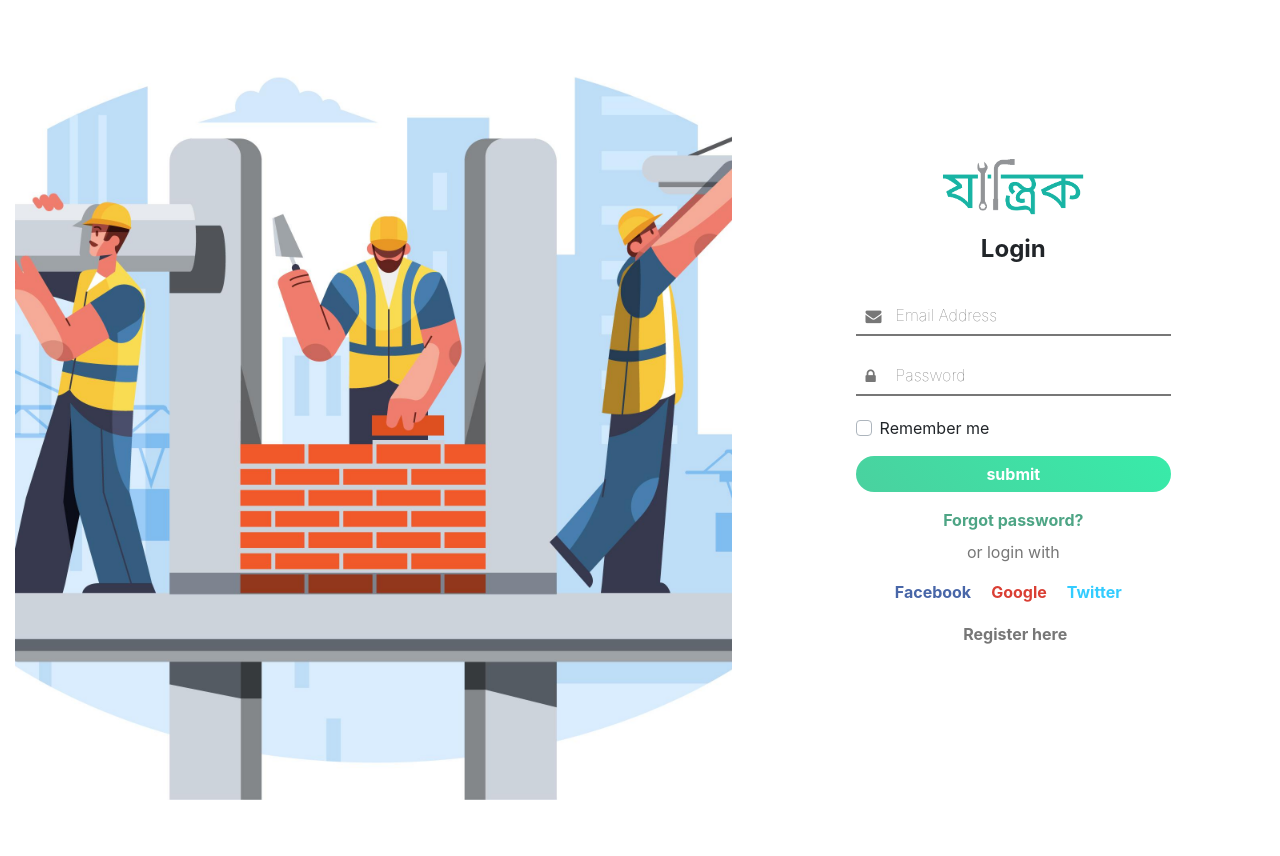
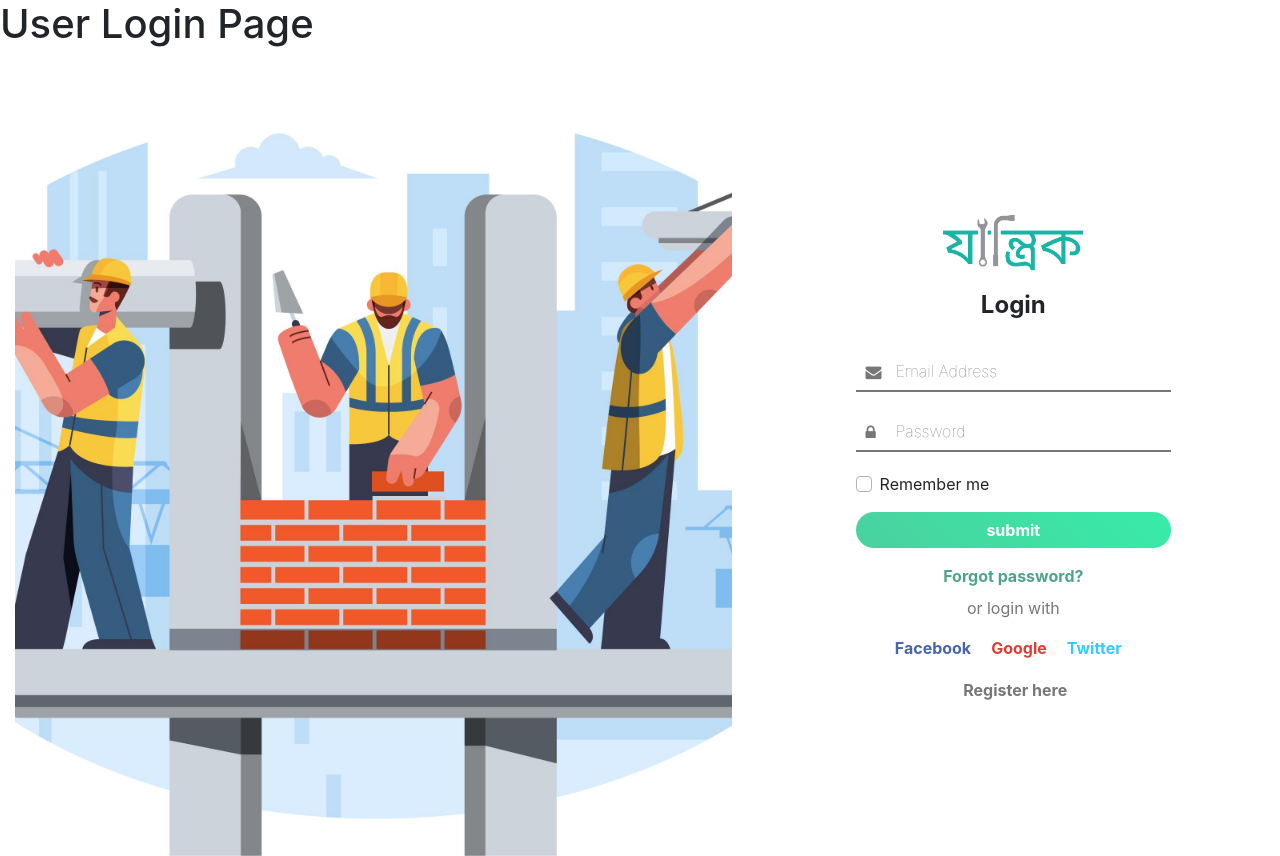
Before and after one commit to 507S/MeSeeks, a React (Create React App) app in the folder client/: page / in a window 1280 px wide. Before the commit the page ends 800 px from the top, so only its background shows below. Built offline with nearby package versions, Linux system fonts and the light colour scheme.

Commit message:
test commit for user login page

```diff
--- a/client/src/App.js
+++ b/client/src/App.js
@@ -4,6 +4,7 @@ import UserLoginPage from "./pages/user pages/UserLoginPage";
 function App() {
   return (
     <>
+      <h1>User Login Page</h1>
       <UserLoginPage />
       {/* <UserRegistrationPage /> */}
     </>
```
